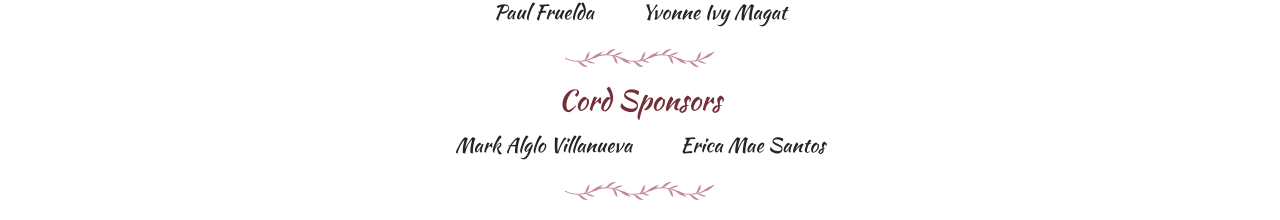
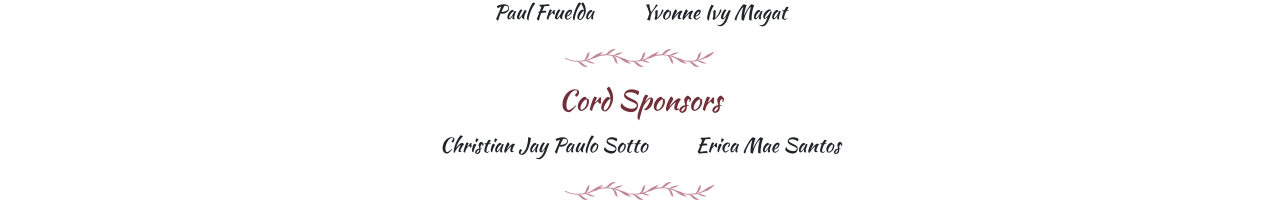
Before and after one commit to devlargs/christian-and-lynzei, a Next.js app: page / in a window 1280 px wide. Shown: the part 4689-4909 px from the top of the page. Built offline with nearby package versions, Linux system fonts and the light colour scheme; no server answers.

Commit message:
feat: updated party.ts

```diff
--- a/constants/party.ts
+++ b/constants/party.ts
@@ -62,7 +62,7 @@ export const ADDITIONAL_SECTIONS: PartySection[] = [
   },
   {
     title: "Cord Sponsors",
-    members: [{ name: "Mark Alglo Villanueva" }, { name: "Erica Mae Santos" }],
+    members: [{ name: "Christian Jay Paulo Sotto" }, { name: "Erica Mae Santos" }],
   },
   {
     title: "Ring Bearer",
```
